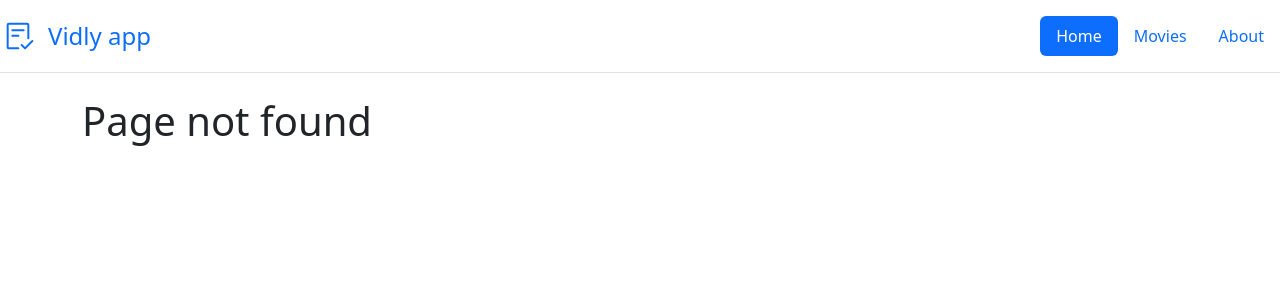
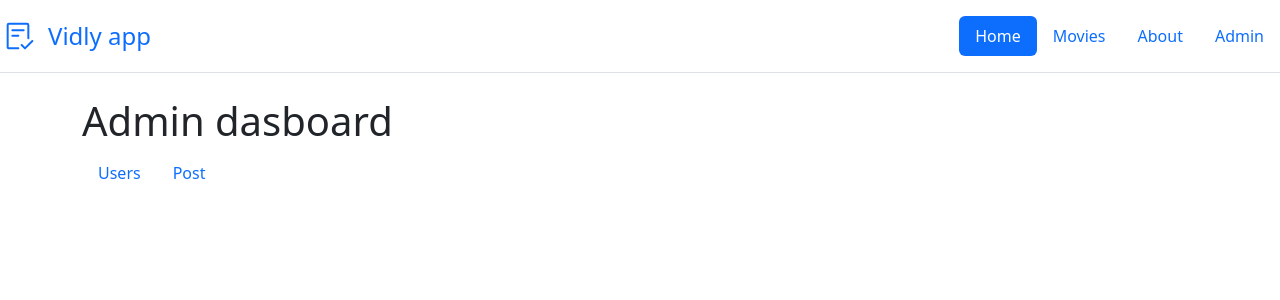
Before and after one commit to suhailphp/vidly-app-2023, a React (Create React App) app: page /admin in a window 1280 px wide. Before the commit this address led to /notFound. Shown: the top 300 px of the page. Built offline with nearby package versions, Linux system fonts and the light colour scheme.

Commit message:
Nested routing created with admin page and users and post

```diff
--- a/src/App.js
+++ b/src/App.js
@@ -6,6 +6,7 @@ import NotFound from "./components/notFound";
 import NavBar from "./components/common/navBar";
 import {Route,Routes,Navigate} from "react-router-dom"
 import MovieDetail from "./components/movieDetail";
+import Admin from "./components/admin";
 
 
 function App() {
@@ -26,6 +27,7 @@ function App() {
             <Route path="/movies/:ID" exact element={<MovieDetail />} />
             <Route path="/movies" exact element={<Movies/>} />
             <Route path="/about" exact element={<About/>} />
+            <Route path="/admin/*" element={<Admin/>} />
             <Route path="/notFound" element={<NotFound/>} />
             <Route path="/" exact element={<Home />} />
             <Route
--- /dev/null
+++ b/src/components/admin.jsx
@@ -0,0 +1,36 @@
+import React, { Component } from 'react';
+import {Route,Routes,Link} from 'react-router-dom'
+import User from './user'
+import Post from './post'
+
+class Admin extends Component {
+
+    render() {
+        return (
+            <div className="row">
+                <div className="col-12">
+                    <h1>Admin dasboard</h1>
+                     <ul className="nav nav-pills">
+                        <li className="nav-item">
+                            <Link to="/admin/user" className="nav-link" >
+                            Users
+                            </Link>
+                        </li>
+                        <li className="nav-item">
+                            <Link to="/admin/post" className="nav-link">
+                            Post
+                            </Link>
+                        </li>
+                    </ul>
+                    <Routes>
+                        <Route path="/user" exact element={<User/>} />
+                        <Route path="/post" exact element={<Post/>} />
+                    </Routes>
+
+                </div>
+            </div>
+        );
+    }
+}
+
+export default Admin;
--- a/src/components/common/navBar.jsx
+++ b/src/components/common/navBar.jsx
@@ -17,6 +17,12 @@ const navBar = (props) => {
               About
             </Link>
           </li>
+
+          <li className="nav-item">
+            <Link to="/admin" className="nav-link">
+              Admin
+            </Link>
+          </li>
         </ul>
      );
 }
--- /dev/null
+++ b/src/components/post.jsx
@@ -0,0 +1,13 @@
+import React from 'react';
+
+const Post = (props) => {
+    return (
+        <div className="row">
+            <div className="col-12">
+                <h1>Post page</h1>
+            </div>
+        </div>
+     );
+}
+
+export default Post;
--- /dev/null
+++ b/src/components/user.jsx
@@ -0,0 +1,14 @@
+import React from 'react';
+
+const User = (props) => {
+
+    return (
+        <div className="row">
+            <div className="col-12">
+                <h1>User page</h1>
+            </div>
+        </div>
+     );
+}
+
+export default User;
```
